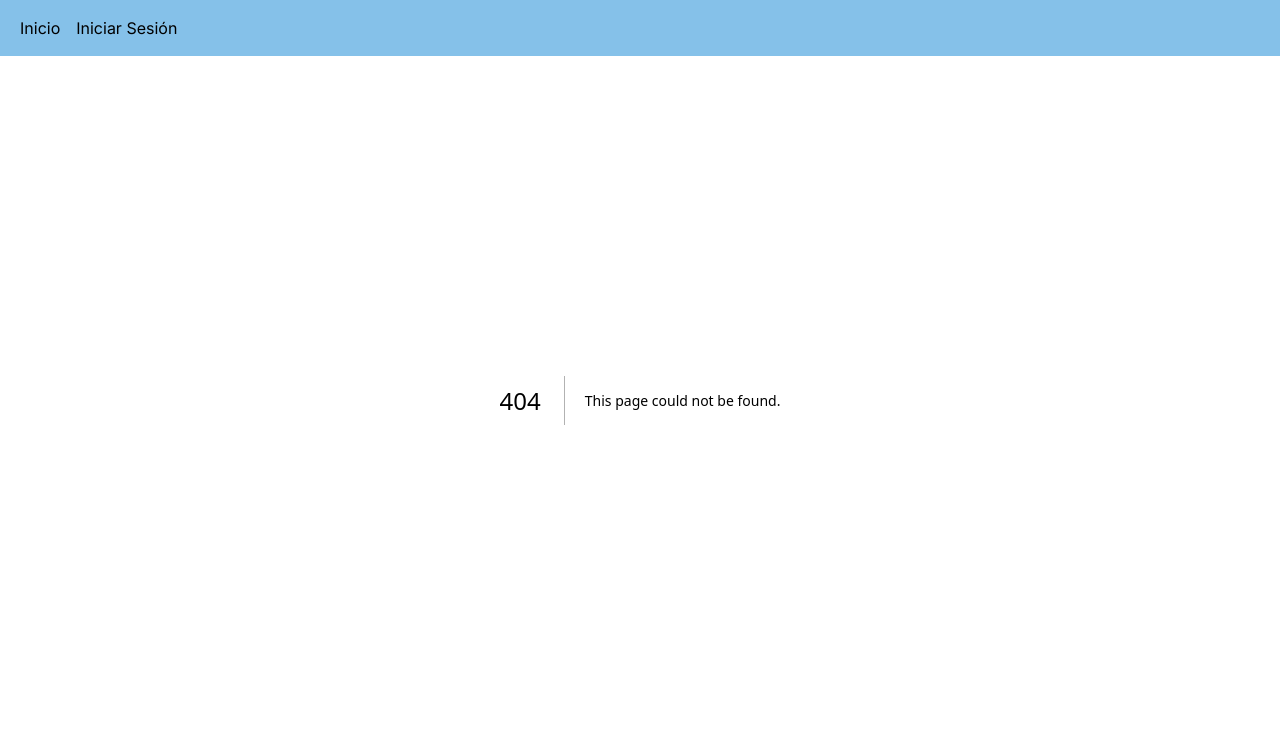
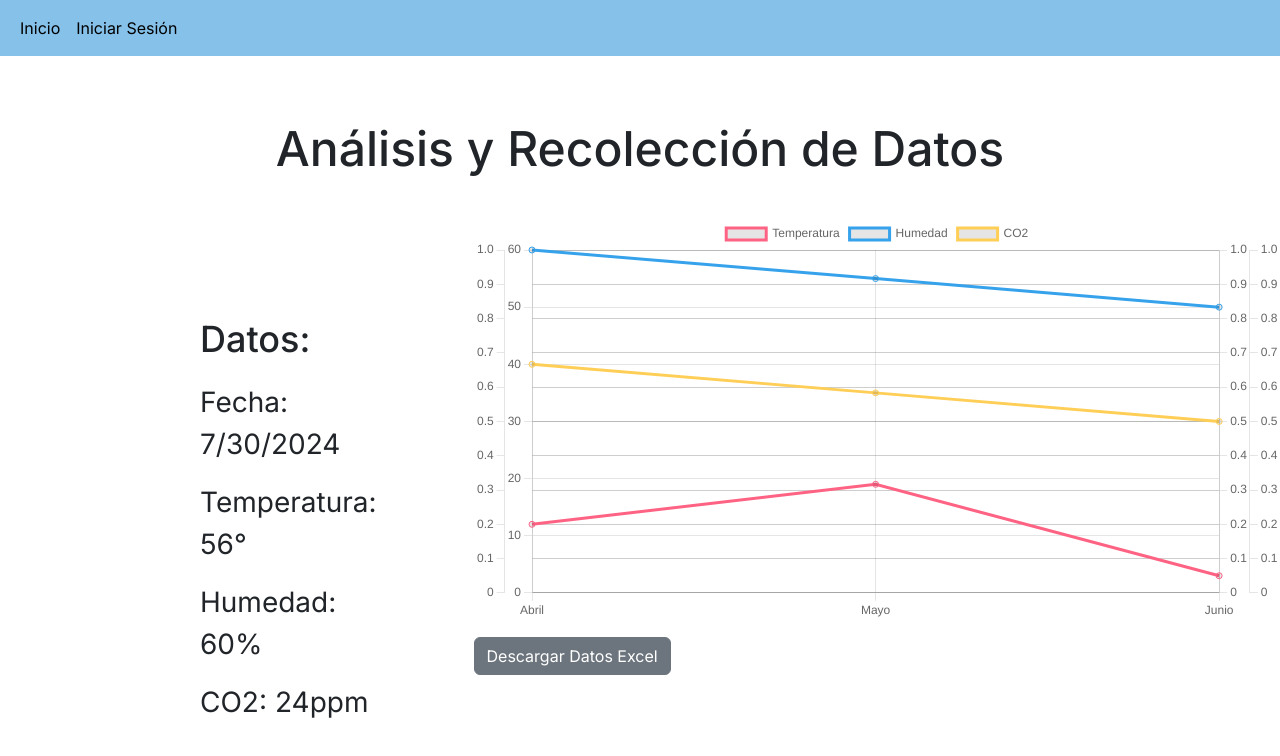
Before and after one commit to DaltonMaza/front-end_PIS6TO, a Next.js app: page /principal in a window 1280 px wide. Before the commit this address had no page. Shown: the top 756 px of the page. Built offline with nearby package versions, Linux system fonts and the light colour scheme.

Commit message:
agregado vista principal

```diff
--- a/package.json
+++ b/package.json
@@ -15,6 +15,7 @@
     "next": "14.2.3",
     "react": "^18",
     "react-bootstrap": "^2.10.2",
+    "react-chartjs-2": "^5.2.0",
     "react-datepicker": "^6.9.0",
     "react-dom": "^18",
     "react-hook-form": "^7.51.5",
--- /dev/null
+++ b/src/app/principal/page.jsx
@@ -0,0 +1,101 @@
+'use client'
+import React, { useState, useEffect } from 'react';
+import { Line } from 'react-chartjs-2';
+import { Chart, registerables } from 'chart.js';
+Chart.register(...registerables);
+
+export default function Session() {
+    const [weatherData, setWeatherData] = useState({
+        temperature: 0,
+        humidity: 0,
+        co2: 0,
+        date: new Date().toLocaleDateString(),
+      });
+
+      // Función para generar valores aleatorios para temperatura, humedad y CO2
+      const generateRandomWeatherData = () => ({
+        temperature: Math.floor(Math.random() * 100),
+        humidity: Math.floor(Math.random() * 100),
+        co2: Math.floor(Math.random() * 100),
+        date: new Date().toLocaleDateString(),
+      });
+
+      // Actualizar los datos del clima cada segundo
+      useEffect(() => {
+        const interval = setInterval(() => {
+          setWeatherData(generateRandomWeatherData());
+        }, 1000);
+
+        return () => clearInterval(interval);
+      }, []);
+
+      const { temperature, humidity, co2, date } = weatherData;
+
+      const data = {
+        labels: ['Abril', 'Mayo', 'Junio'],
+        datasets: [
+          {
+            label: 'Temperatura',
+            data: [12, 19, 3],
+            borderColor: 'rgba(255, 99, 132, 1)',
+            yAxis: 'temperature',
+          },
+          {
+            label: 'Humedad',
+            data: [60, 55, 50],
+            borderColor: 'rgba(54, 162, 235, 1)',
+            yAxis: 'humidity',
+          },
+          {
+            label: 'CO2',
+            data: [40, 35, 30],
+            borderColor: 'rgba(255, 206, 86, 1)',
+            yAxis: 'co2',
+          },
+        ],
+      };
+
+      const options = {
+        scales: {
+          temperature: {
+            type: 'linear',
+            display: true,
+            position: 'left',
+          },
+          humidity: {
+            type: 'linear',
+            display: true,
+            position: 'right',
+          },
+          co2: {
+            type: 'linear',
+            display: true,
+            position: 'right',
+            grid: {
+              drawOnChartArea: false,
+            },
+          },
+        },
+      };
+
+      return (
+        <div style={{marginTop: '120px'}}>
+          <h1 style={{ fontSize: '48px', textAlign: 'center', marginBottom: '20px' }}>Análisis y Recolección de Datos</h1>
+          <div style={{ display: 'flex', marginTop: '40px', marginLeft: '200px' }}>
+            <div style={{textAlign: 'left', marginTop: '100px' }}>
+              <h3 style={{ fontSize: '36px', marginBottom: '20px' }}>Datos:</h3>
+              <p style={{ fontSize: '28px' }}>Fecha: {date}</p>
+              <p style={{ fontSize: '28px' }}>Temperatura: {temperature}°</p>
+              <p style={{ fontSize: '28px' }}>Humedad: {humidity}%</p>
+              <p style={{ fontSize: '28px' }}>CO2: {co2}ppm</p>
+            </div>
+            <div style={{ width: '80%', height: '500px', maxWidth: '1200px' , marginLeft: '70px' }}>
+              <Line data={data} options={options} />
+              <div style={{ bottom: '20px', left: '20px' }}>
+                <button className="btn btn-secondary mt-3">Descargar Datos Excel</button>
+              </div>
+            </div>
+          </div>
+        </div>
+      );
+};
```
Also changed, not shown: 1 other file (tests, documents, lock files or other folders).
